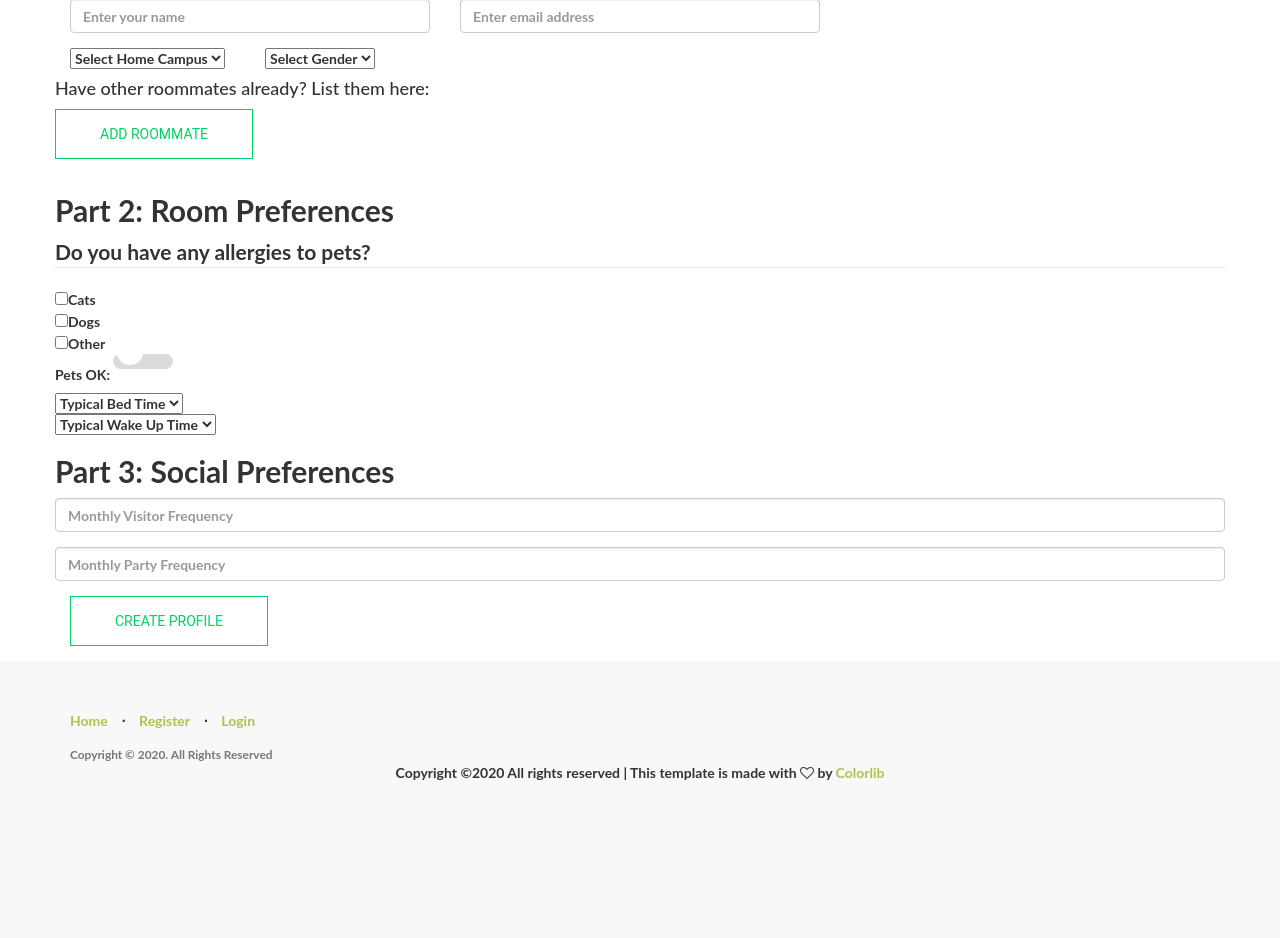
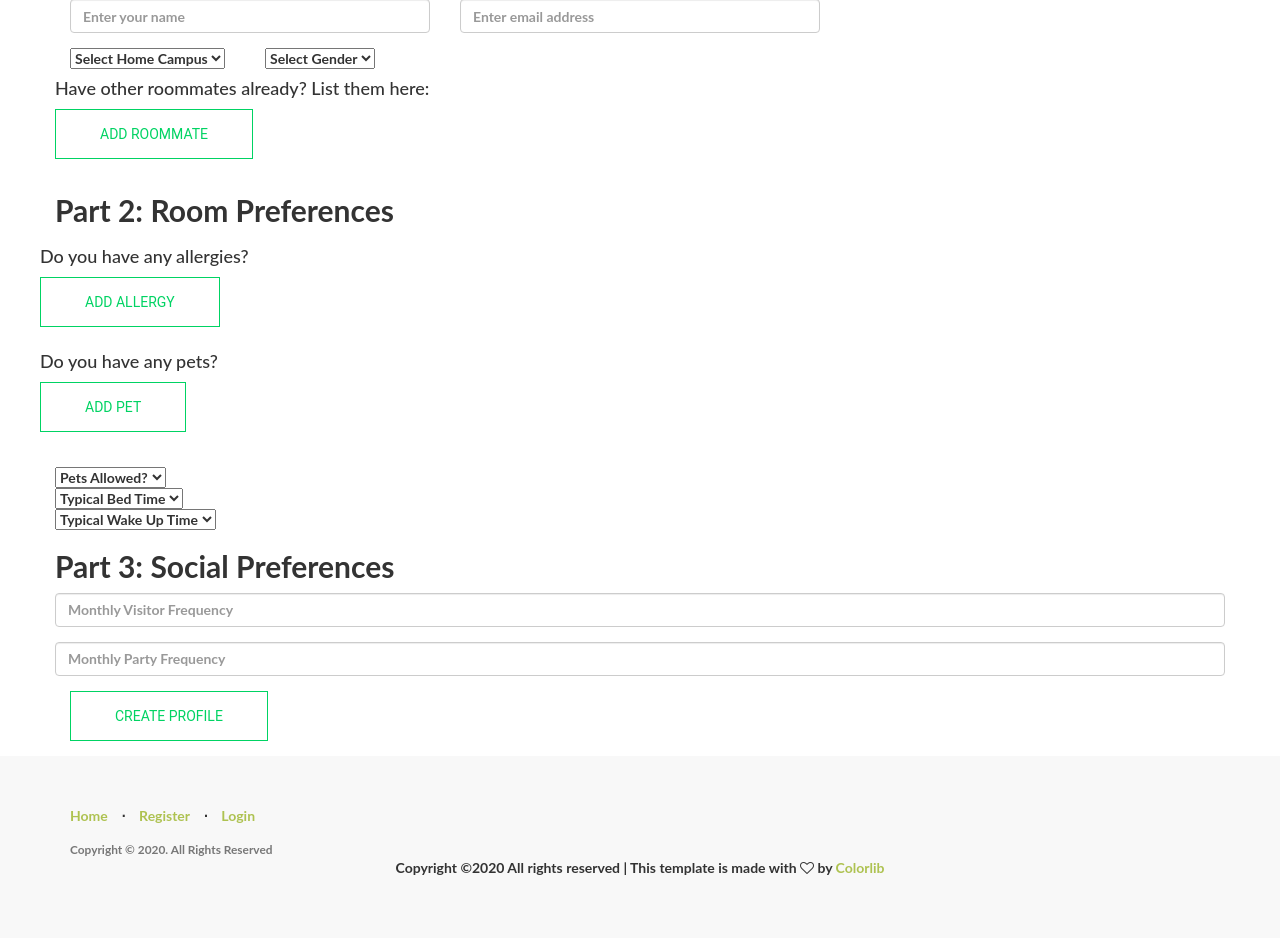
Before and after one commit to Zalelin3/7CRoomies, a Flask app: page /make-profile in a window 1280 px wide. Shown: the part 785-1723 px from the top of the page. Before the commit the page ends 1565 px from the top, so only its background shows below. Run offline with Flask 2, Linux system fonts and the light colour scheme; parts of the project's set-up code (start-up, migrations or seed data) failed here and were passed over; some libraries are stand-ins or nearby versions.

Commit message:
added methods to add pets and allergies

```diff
--- a/app/templates/base.html
+++ b/app/templates/base.html
@@ -12,7 +12,37 @@
 <script>
     var roommateCount = 0;
 
-    var interestedUserCount = 0;
+    var allergyCount = 0;
+
+    var petCount = 0;
+
+    function addPet(parentId) {
+        var p = document.getElementById(parentId);
+
+        var petTextBox = document.createElement("input");
+        petTextBox.setAttribute('id', "pet" + petCount);
+        petTextBox.setAttribute('name', "pet" + petCount);
+        petTextBox.setAttribute('type', 'text');
+        petTextBox.setAttribute('placeholder', 'Enter pet type');
+        petTextBox.setAttribute('onfocus', "this.placeholder=''");
+        p.appendChild(petTextBox);
+
+        petCount += 1;
+    }
+
+    function addAllergy(parentId) {
+        var p = document.getElementById(parentId);
+
+        var allergyTextBox = document.createElement("input");
+        allergyTextBox.setAttribute('id', "allergy" + allergyCount);
+        allergyTextBox.setAttribute('name', "allergy" + allergyCount);
+        allergyTextBox.setAttribute('type', 'text');
+        allergyTextBox.setAttribute('placeholder', 'Enter allergy type');
+        allergyTextBox.setAttribute('onfocus', "this.placeholder=''");
+        p.appendChild(allergyTextBox);
+
+        allergyCount += 1;
+    }
 
     function addRoommateBox(parentId) {
         var p = document.getElementById(parentId);
@@ -20,6 +50,7 @@
         // add email text box
         var emailBox = document.createElement("input");
         emailBox.setAttribute('id', "ghostEmail" + roommateCount);
+        emailBox.setAttribute('name', "ghostEmail" + roommateCount);
         emailBox.setAttribute('type', 'email');
         emailBox.setAttribute('placeholder', 'Enter roommate email');
         emailBox.setAttribute('onfocus', "this.placeholder=''");
@@ -27,6 +58,7 @@
         // add first name text box
         var firstNameBox = document.createElement("input");
         firstNameBox.setAttribute('id', "ghostFirstName" + roommateCount);
+        firstNameBox.setAttribute('name', "ghostFirstName" + roommateCount);
         firstNameBox.setAttribute('type', 'text');
         firstNameBox.setAttribute('placeholder', 'Enter roommate first name');
         firstNameBox.setAttribute('onfocus', "this.placeholder=''");
@@ -34,6 +66,7 @@
         // add last name text box
         var lastNameBox = document.createElement("input");
         lastNameBox.setAttribute('id', "ghostLastName" + roommateCount);
+        lastNameBox.setAttribute('name', "ghostLastName" + roommateCount);
         lastNameBox.setAttribute('type', 'text');
         lastNameBox.setAttribute('placeholder', 'Enter roommate last name');
         lastNameBox.setAttribute('onfocus', "this.placeholder=''");
@@ -41,20 +74,6 @@
         roommateCount += 1;
     }
 
-    function addInterestedUser(parentId) {
-        var p = document.getElementById(parentId);
-
-        // add user paragraph
-        var userP = document.createElement("p");
-        userP.setAttribute('id', "user" + interestedUserCount);
-        p.appendChild(emailBox);
-
-        // add approval link
-        var approvalLink = document.createElement("a");
-        approvalLink.setAttribute('id', "approveUser" + interestedUserCount);
-        userP.appendChild(approvalLink);
-        interestedUserCount += 1;
-    }
 </script>
 <body>
     <nav class="navbar navbar-default navbar-fixed-top topnav" role="navigation">
--- a/app/templates/profile/make_profile.html
+++ b/app/templates/profile/make_profile.html
@@ -84,20 +84,28 @@
             <h2 class="contact-title">Part 2: Room Preferences</h2>
         </div>
         <!--Allergies?-->
-        <fieldset>
-          <legend>Do you have any allergies to pets?</legend>
-          <input type="checkbox" name="allergy" value="Cats">Cats<br>
-          <input type="checkbox" name="allergy" value="Dogs">Dogs<br>
-          <input type="checkbox" name="allergy" value="Other">Other<br>
-          <!-- <br>       -->
-        </fieldset>
+        <div class="row" id="allergyRow">
+          <h4>Do you have any allergies?</h4>
+          <div class="form-group mt-3">
+            <button type="submit" class="button button-contactForm btn_4 boxed-btn" id="addAllergy"
+              onclick="addAllergy('allergyRow')">Add Allergy</button>
+          </div>
+        </div>
+        <!--Pets of the user-->
+        <div class="row" id="petRow">
+          <h4>Do you have any pets?</h4>
+          <div class="form-group mt-3">
+            <button type="submit" class="button button-contactForm btn_4 boxed-btn" id="addPet"
+              onclick="addPet('petRow')">Add Pet</button>
+          </div>
+        </div>
         <!--Pets OK?-->
-        <div class="slider-div">
-          <label for="petsOKSwitch">Pets OK: </label>
-          <label class="switch" id="petsOKSwitch">
-              <input type="checkbox">
-              <span class="slider round"></span>
-          </label>
+        <div class="single_input" style="padding-top: 20px;">
+          <select class="wide" name="pet">
+              <option data-display="Allowed Pet?" value = "2">Pets Allowed?</option>
+              <option value="1">Yes</option>
+              <option value="2">No</option>
+          </select>
         </div>
         <!--Bed time-->
         <div class="single_input">
```
